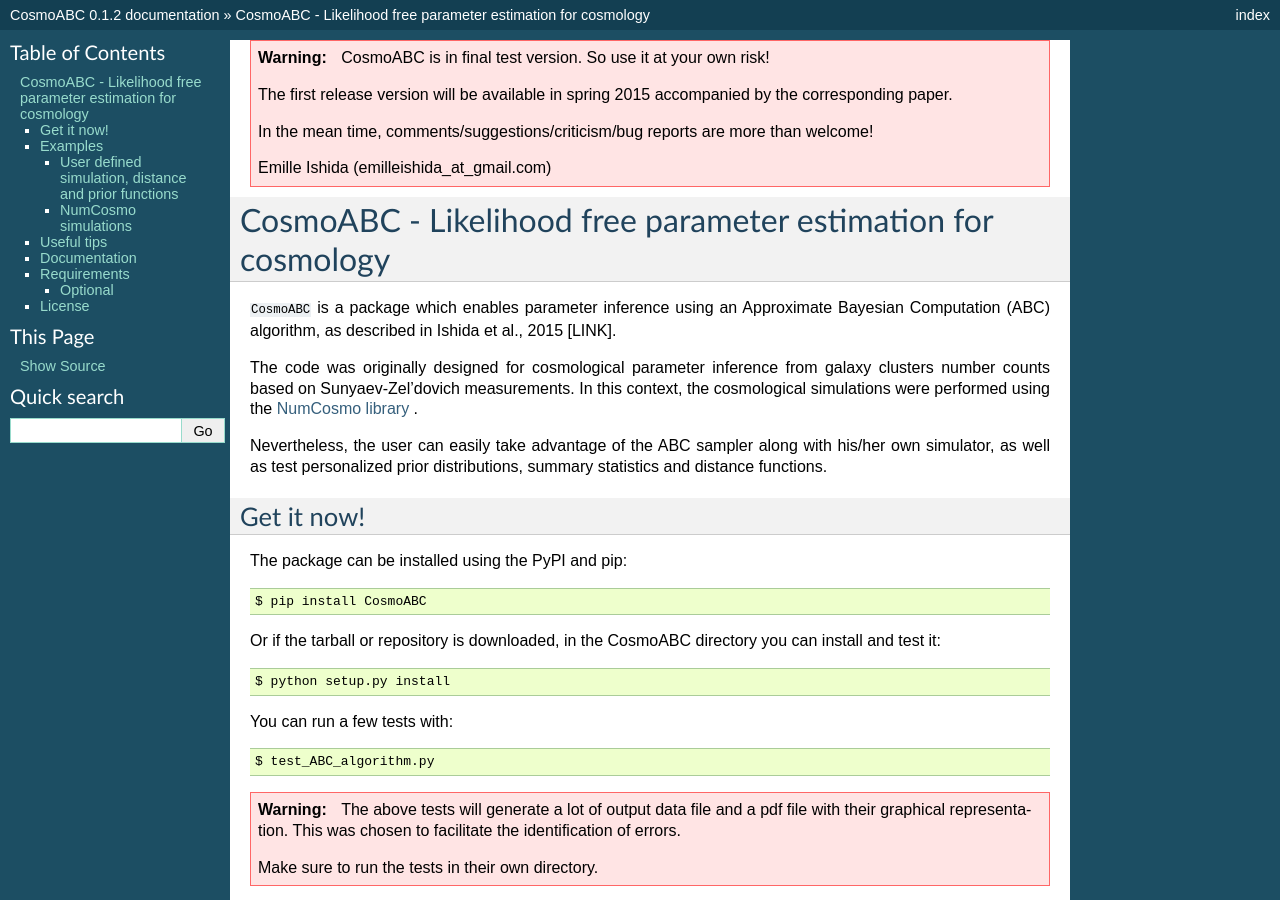
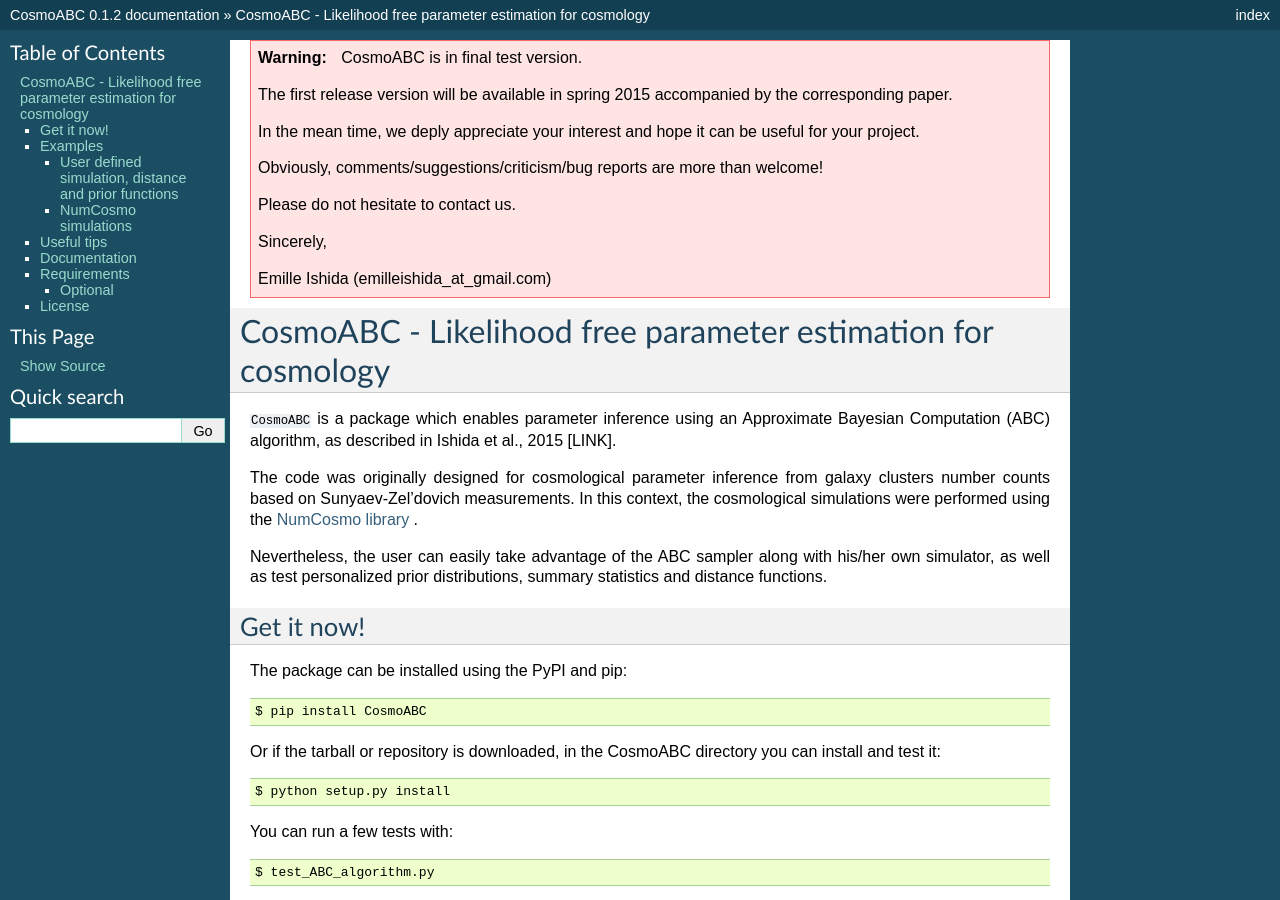
Before and after one commit to COINtoolbox/CosmoABC, a Sphinx documentation site: the page built from docs/source/index.rst, in a window 1280 px wide and 900 px high. Built offline with Sphinx 7.4.7, drawn with Linux system fonts in a browser that asks for light colours.

Commit message:
Update index.rst

```diff
--- a/docs/source/index.rst
+++ b/docs/source/index.rst
@@ -1,10 +1,16 @@
 .. warning::
 
-    CosmoABC is in final test version. So use it at your own risk!
+    CosmoABC is in final test version.
 
     The first release version will be available in spring 2015 accompanied by the corresponding paper.
 
-    In the mean time, comments/suggestions/criticism/bug reports are more than welcome!
+    In the mean time, we deply appreciate your interest and hope it can be useful for your project.
+
+    Obviously, comments/suggestions/criticism/bug reports are more than welcome!
+
+    Please do not hesitate to contact us.
+
+    Sincerely,
 
     Emille Ishida (emilleishida_at_gmail.com)
 
```
